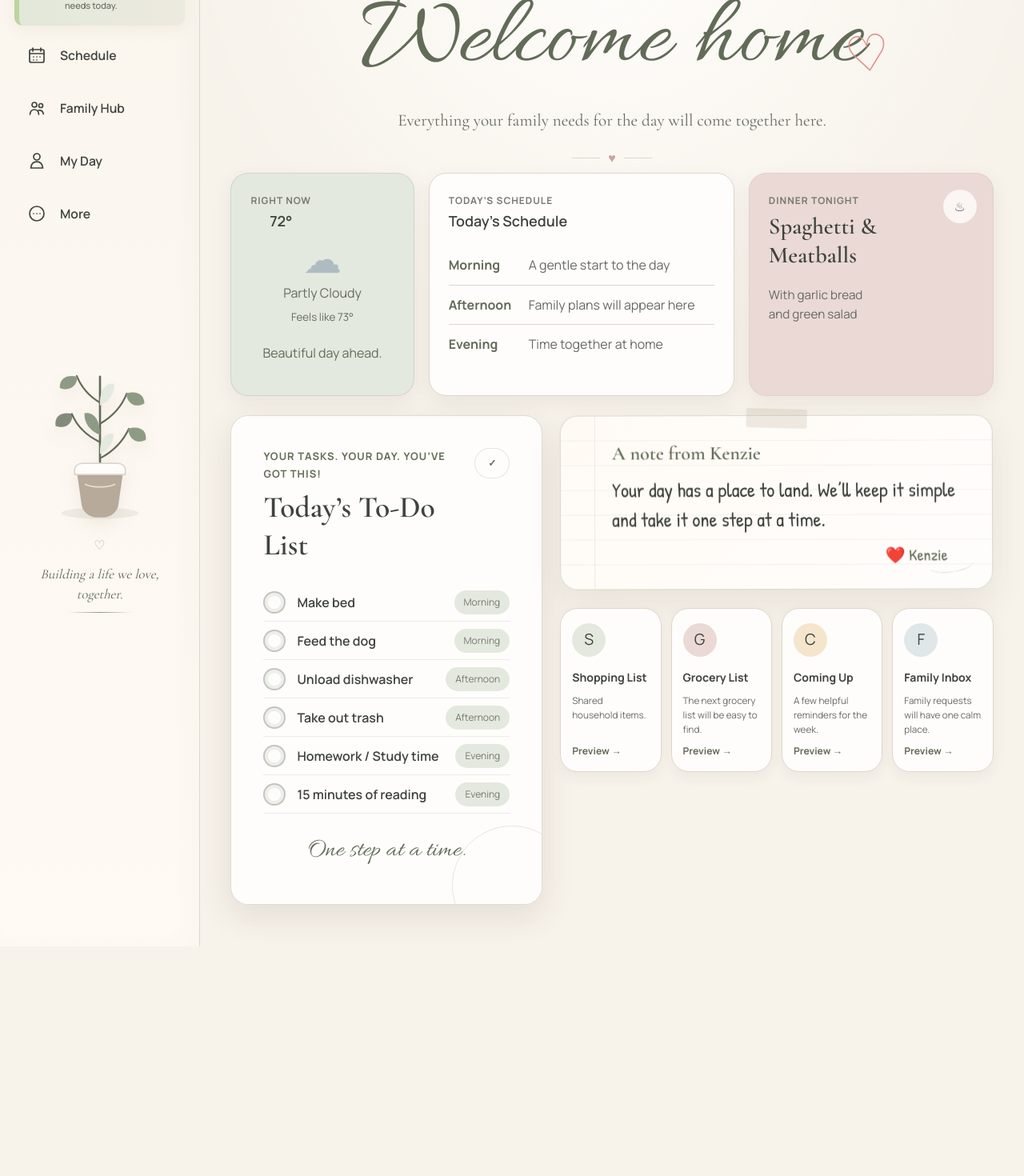
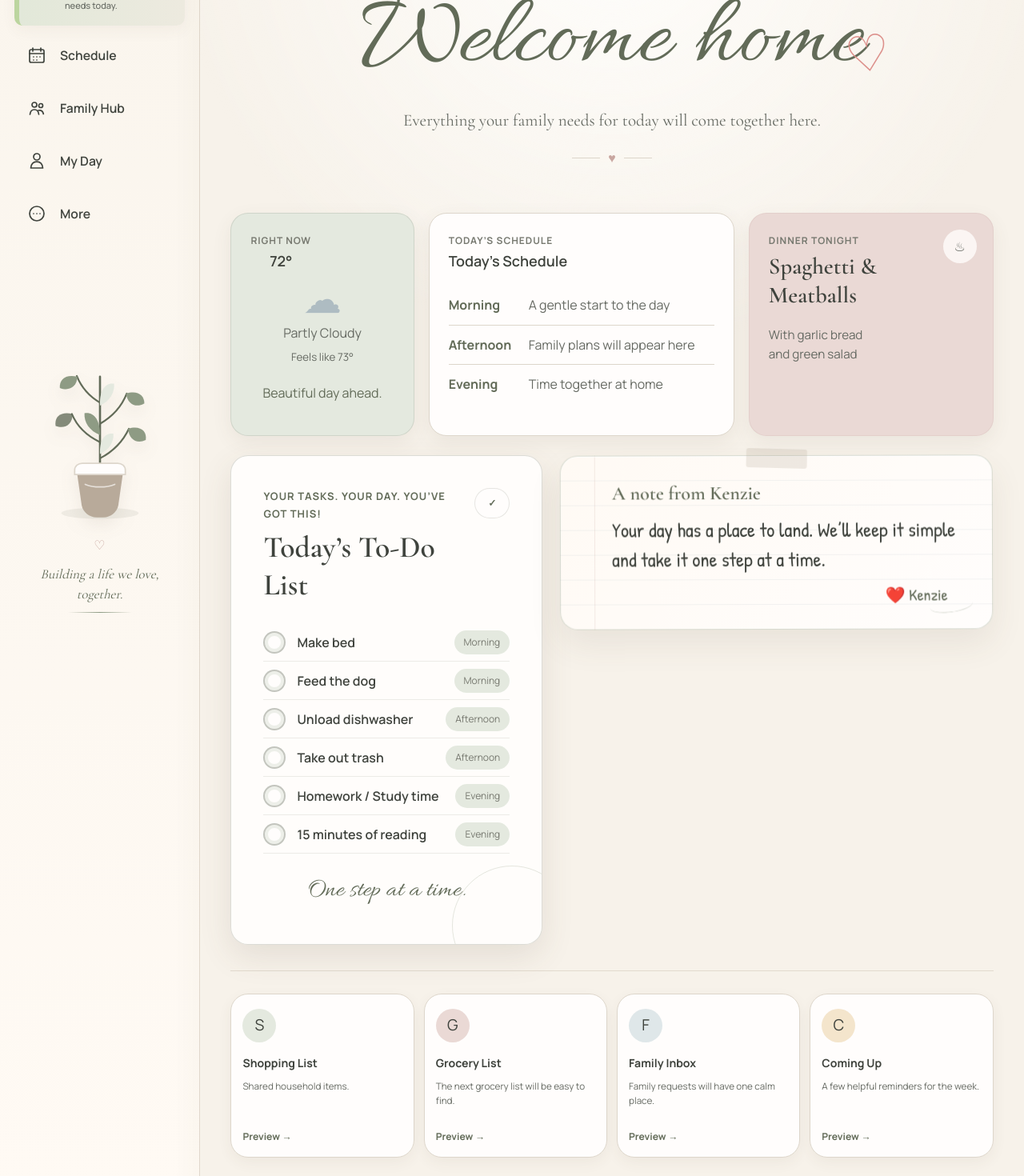
Before and after one commit to shortsam29/our-family-headquarters, a Next.js app: page / in a window 1280 px wide. Shown: the part 180-1650 px from the top of the page at 80% size. Before the commit the page ends 1363 px from the top, so only its background shows below. Built offline with nearby package versions, Linux system fonts and the light colour scheme.

Commit message:
Complete Today layout blueprint

```diff
--- a/app/page.module.css
+++ b/app/page.module.css
@@ -1,7 +1,7 @@
 .applicationShell{display:flex;min-height:calc(100vh - 76px);background:var(--color-page-background)}
 .mainContent{min-width:0;flex:1;padding:20px clamp(22px,3vw,42px) 52px;background:radial-gradient(circle at 50% 0,#fffefc 0,transparent 34rem),var(--color-page-background)}
 .todayPage{width:min(100%,1120px);margin:0 auto}
-.welcome{display:flex;min-height:300px;flex-direction:column;align-items:center;justify-content:flex-start;padding-top:0;text-align:center}
+.welcome{display:flex;min-height:clamp(350px,42vh,400px);flex-direction:column;align-items:center;justify-content:flex-start;padding-top:0;text-align:center}
 .todayLabel{margin:0;color:var(--color-deep-olive);font-size:.76rem;font-weight:800;letter-spacing:.16em;text-transform:uppercase}
 .calendarDate{margin:7px 0 0;color:var(--color-charcoal);font-family:var(--font-family-brand);font-size:1.22rem}
 .miniSprig{position:relative;width:80px;height:18px;margin-top:6px}
@@ -15,15 +15,17 @@
 .welcomeMessage{margin:25px 0 0;color:var(--color-text-secondary);font-family:var(--font-family-brand);font-size:clamp(1.05rem,1.7vw,1.32rem)}
 .botanicalDivider{display:flex;width:100px;align-items:center;gap:10px;margin-top:17px;color:var(--color-dusty-rose)}
 .botanicalDivider::before,.botanicalDivider::after{height:1px;flex:1;background:var(--color-border);content:""}
+.dashboardRegion{padding-bottom:32px}
 .primaryGrid{display:grid;grid-template-columns:.75fr 1.25fr 1fr;grid-template-areas:"weather schedule dinner";gap:18px;align-items:stretch}
 .primaryGrid>*{min-height:205px;box-shadow:0 8px 24px rgba(92,76,58,.08)}
 .weatherCard{grid-area:weather;text-align:center}.scheduleCard{grid-area:schedule}.dinnerCard{position:relative;grid-area:dinner;overflow:hidden}
 .weatherIcon{margin-top:-8px;color:var(--color-muted-blue-gray);font-size:3rem;line-height:1}.weatherCondition{margin:6px 0 2px!important}.weatherMessage{margin-top:20px!important;color:var(--color-deep-olive)}
 .dinnerCard h2{max-width:180px;font-family:var(--font-family-brand);font-size:1.8rem}.featureText{font-size:.95rem;line-height:1.6}.dinnerMark{position:absolute;right:20px;top:20px;display:grid;width:42px;height:42px;place-items:center;background:rgba(255,253,252,.8);border-radius:50%}
 .scheduleList{margin:0;padding:0;list-style:none}.scheduleList li{display:grid;grid-template-columns:88px 1fr;gap:12px;padding:11px 0;border-bottom:1px solid var(--color-border)}.scheduleList li:last-child{border:0}.scheduleList span{color:var(--color-deep-olive);font-weight:700}.scheduleList p{margin:0}
-.dailyLifeGrid{display:grid;grid-template-columns:minmax(360px,.9fr) minmax(0,1.25fr);gap:22px;margin-top:24px;align-items:start}.rightColumn{display:flex;flex-direction:column;gap:22px}.kenzieSection{min-width:0}
+.dailyLifeGrid{display:grid;grid-template-columns:minmax(360px,.9fr) minmax(0,1.25fr);gap:22px;margin-top:24px;align-items:start}.kenzieSection{min-width:0}
+.supportingRegion{padding-top:28px;border-top:1px solid rgba(184,170,154,.34)}
 .previewGrid{display:grid;grid-template-columns:repeat(4,minmax(0,1fr));gap:12px}.previewCard{position:relative;min-height:205px;padding:18px 14px 42px!important;text-align:left;box-shadow:0 6px 18px rgba(92,76,58,.06)}.previewIcon{display:grid;width:42px;height:42px;place-items:center;margin-bottom:14px;border-radius:50%;font-size:1.2rem}.previewCard-sage .previewIcon{background:var(--color-light-sage)}.previewCard-blush .previewIcon{background:var(--color-pale-blush)}.previewCard-taupe .previewIcon{background:#f4e5cc}.previewCard-blue .previewIcon{background:#dfe7e9}.previewTitle{margin:0;font-size:.88rem}.previewCard p{margin:9px 0 0;color:var(--color-text-secondary);font-size:.73rem;line-height:1.55}.previewLabel{position:absolute;bottom:15px;left:14px;color:var(--color-deep-olive);font-size:.76rem;font-weight:700}
 .visuallyHidden{position:absolute;width:1px;height:1px;overflow:hidden;clip-path:inset(50%);white-space:nowrap}
 @media(max-width:1100px){.primaryGrid{grid-template-columns:.8fr 1.2fr;grid-template-areas:"schedule schedule" "weather dinner"}.dailyLifeGrid{grid-template-columns:1fr}.previewCard{min-height:170px}}
-@media(max-width:820px){.applicationShell{flex-direction:column}.mainContent{padding:15px 20px 42px}.welcome{min-height:290px}.welcomeTitle{font-size:clamp(5rem,16vw,7rem)}}
+@media(max-width:820px){.applicationShell{flex-direction:column}.mainContent{padding:15px 20px 42px}.welcome{min-height:320px}.welcomeTitle{font-size:clamp(5rem,16vw,7rem)}.previewGrid{grid-template-columns:repeat(2,minmax(0,1fr))}}
 @media(max-width:600px){.mainContent{padding:10px 14px 36px}.welcome{min-height:300px}.welcomeTitle{max-width:100%;font-size:clamp(4.2rem,22vw,5.7rem)}.welcomeHeart{right:.05em;bottom:-.18em}.welcomeMessage{max-width:330px;margin-top:18px;font-family:var(--font-family-interface);font-size:.95rem}.primaryGrid{grid-template-columns:1fr;grid-template-areas:"schedule" "weather" "dinner"}.primaryGrid>*{min-height:auto}.dailyLifeGrid{grid-template-columns:minmax(0,1fr)}.previewGrid{grid-template-columns:repeat(2,minmax(0,1fr))}.scheduleList li{grid-template-columns:80px 1fr}}
--- a/app/page.tsx
+++ b/app/page.tsx
@@ -14,8 +14,8 @@ const scheduleItems = [
 const previewCards = [
   { title: "Shopping List", message: "Shared household items.", tone: "sage", symbol: "S" },
   { title: "Grocery List", message: "The next grocery list will be easy to find.", tone: "blush", symbol: "G" },
+  { title: "Family Inbox", message: "Family requests will have one calm place.", tone: "blue", symbol: "F" },
   { title: "Coming Up", message: "A few helpful reminders for the week.", tone: "taupe", symbol: "C" },
-  { title: "Family Inbox", message: "Family requests will have one calm place.", tone: "blue", symbol: "F" },
 ];
 
 export default function Home() {
@@ -34,11 +34,12 @@ export default function Home() {
                 Welcome home
                 <span className={styles.welcomeHeart} aria-hidden="true">♡</span>
               </h1>
-              <p className={styles.welcomeMessage}>Everything your family needs for the day will come together here.</p>
+              <p className={styles.welcomeMessage}>Everything your family needs for today will come together here.</p>
               <div className={styles.botanicalDivider} aria-hidden="true"><span>♥</span></div>
             </header>
 
-            <section className={styles.primaryGrid} aria-label="Today at a glance">
+            <section className={styles.dashboardRegion} aria-label="Today’s dashboard">
+              <div className={styles.primaryGrid}>
                 <TodayCard title="Today’s Schedule" eyebrow="Today’s schedule" className={styles.scheduleCard}>
                   <ul className={styles.scheduleList}>
                     {scheduleItems.map((item) => <li key={item.time}><span>{item.time}</span><p>{item.label}</p></li>)}
@@ -54,16 +55,19 @@ export default function Home() {
                   <p className={styles.featureText}>With garlic bread<br />and green salad</p>
                   <div className={styles.dinnerMark} aria-hidden="true">♨</div>
                 </TodayCard>
-            </section>
+              </div>
 
-            <section className={styles.dailyLifeGrid} aria-label="Daily life">
+              <div className={styles.dailyLifeGrid}>
                 <TodayToDoCard />
-              <div className={styles.rightColumn}>
                 <section className={styles.kenzieSection} aria-labelledby="kenzie-heading">
                   <h2 id="kenzie-heading" className={styles.visuallyHidden}>Kenzie&apos;s daily note</h2>
                   <KenzieNote title="A note from Kenzie" audience="family" message="Your day has a place to land. We’ll keep it simple and take it one step at a time." />
                 </section>
-                <section className={styles.previewGrid} id="family-hub" aria-label="Household previews">
+              </div>
+            </section>
+
+            <section className={styles.supportingRegion} id="family-hub" aria-label="Supporting household information">
+              <div className={styles.previewGrid}>
                 {previewCards.map((item) => (
                   <Card key={item.title} className={`${styles.previewCard} ${styles[`previewCard-${item.tone}`]}`}>
                     <span className={styles.previewIcon} aria-hidden="true">{item.symbol}</span>
@@ -72,7 +76,6 @@ export default function Home() {
                     <span className={styles.previewLabel}>Preview →</span>
                   </Card>
                 ))}
-                </section>
               </div>
             </section>
           </div>
```
Also changed, not shown: 1 other file (tests, documents, lock files or other folders). Lines whose indentation alone changed are shown as unchanged.
